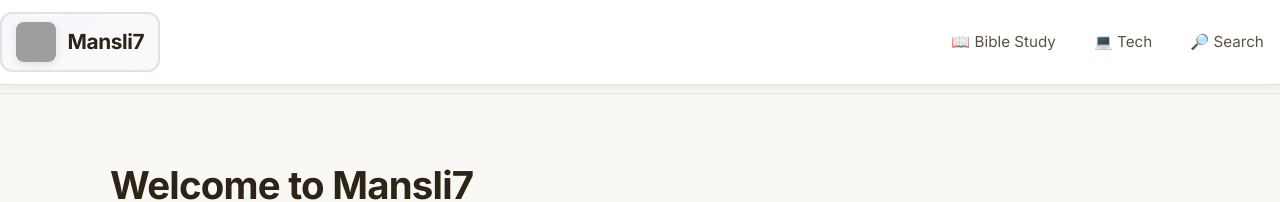
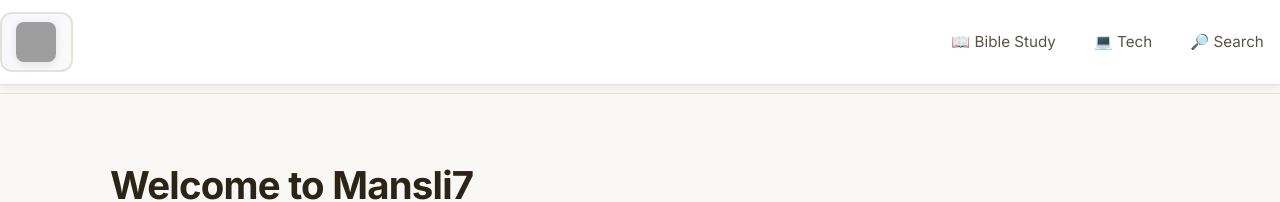
Before and after one commit to mansli7/mansli7.github.io, a Jekyll site: the page built from index.md, in a window 1280 px wide. Shown: the top 202 px of the page. Built offline with Jekyll 4.4.1, drawn with Linux system fonts in a browser that asks for light colours; grey boxes are pictures that could not be loaded.

Commit message:
update brand

```diff
--- a/_includes/nav.html
+++ b/_includes/nav.html
@@ -1,7 +1,6 @@
 <nav class="main-nav">
   <a href="/" class="brand">
     <img src="/assets/images/logo.png" alt="Mansli7 - 認識真理" class="logo-image">
-    <span class="brand-text">Mansli7</span>
   </a>
 
   <button class="nav-toggle" id="navToggle" aria-label="Toggle menu">
```
